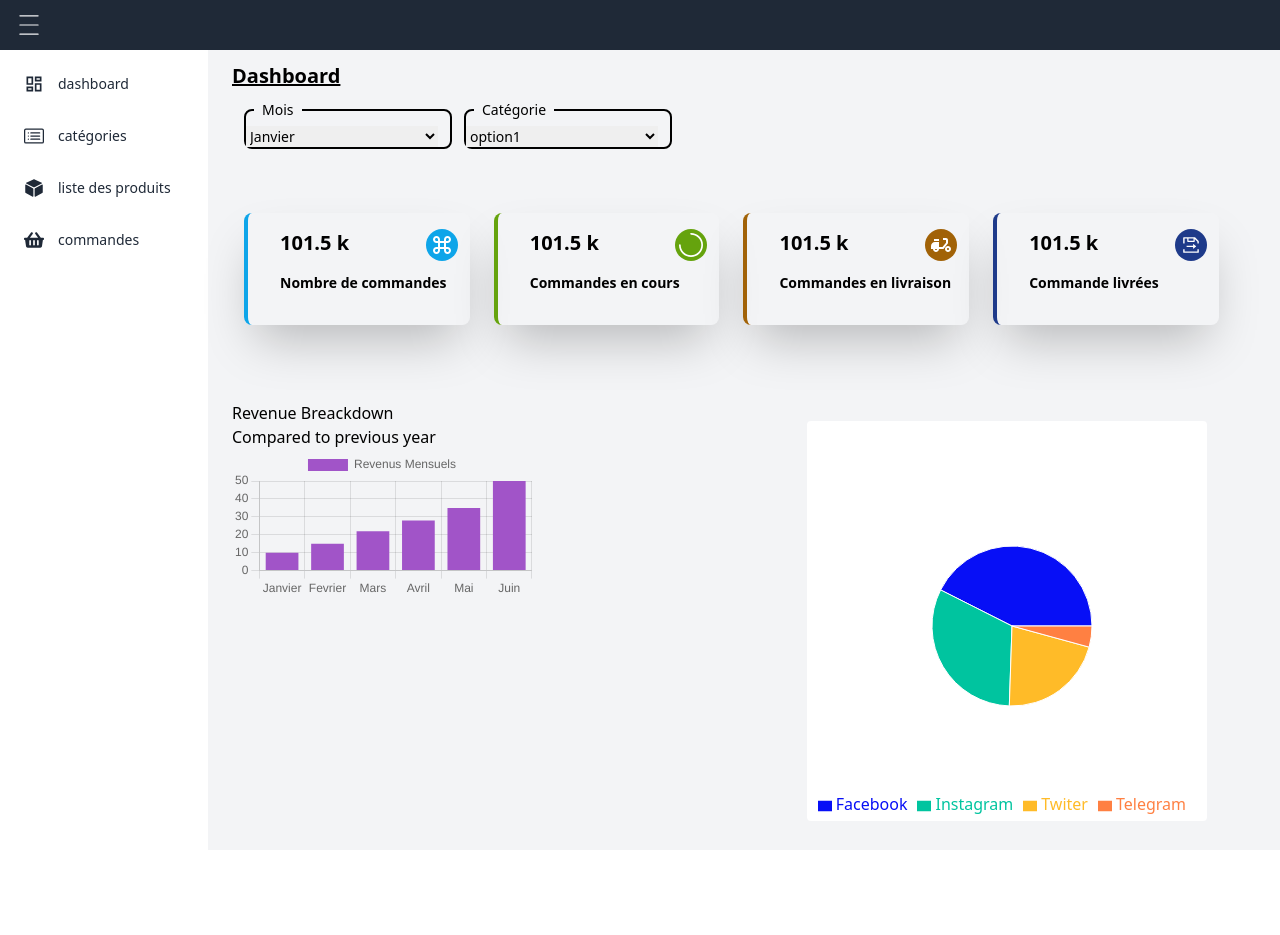
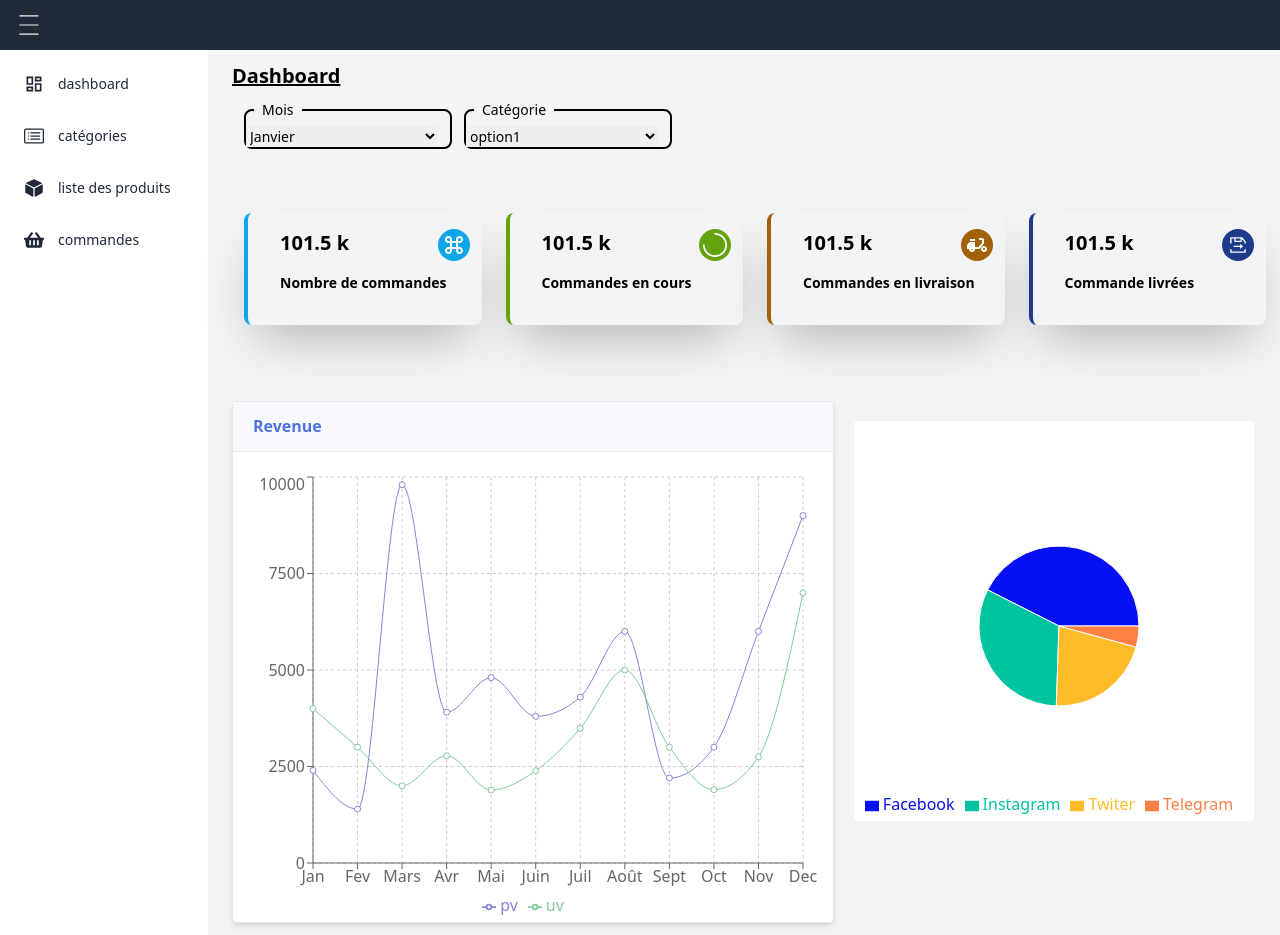
Before and after one commit to mbayeseck28/tache-validation-react-ui, a React (Create React App) app: page / in a window 1280 px wide. Before the commit the page ends 850 px from the top, so only its background shows below. Built offline with nearby package versions, Linux system fonts and the light colour scheme.

Commit message:
modification graphe

```diff
--- a/src/pages/admin/Dashboard.jsx
+++ b/src/pages/admin/Dashboard.jsx
@@ -17,11 +17,11 @@ const Dashboard = () => {
           <Cards/>
         </div>
       </div>
-    <div className='flex justify-between'>
-      <div>
+    <div className='flex w-full'>
+      <div className='basis-[50%]'>
         <Revenue />
       </div>
-      <div>
+      <div className='basis-[50%]'>
         <Graphique2 />
       </div>
     </div>
--- a/src/pages/admin/Revenue.jsx
+++ b/src/pages/admin/Revenue.jsx
@@ -1,29 +1,100 @@
-import { Bar } from "react-chartjs-2";
-import { Chart as ChartJS, BarElement, Tooltip, Legend, CategoryScale, LinearScale } from "chart.js";
+import React from 'react'
+import { LineChart, Line, XAxis, YAxis, CartesianGrid, Tooltip, Legend } from 'recharts';
 
-
-ChartJS.register( BarElement, Tooltip, Legend, CategoryScale, LinearScale )
-
+const datas = [
+  {
+      mois: 'Jan',
+      uv: 4000,
+      pv: 2400,
+  },
+  {
+      mois: 'Fev',
+      uv: 3000,
+      pv: 1398,
+  },
+  {
+      mois: 'Mars',
+      uv: 2000,
+      pv: 9800,
+  },
+  {
+      mois: 'Avr',
+      uv: 2780,
+      pv: 3908,
+  },
+  {
+      mois: 'Mai',
+      uv: 1890,
+      pv: 4800,
+  },
+  {
+      mois: 'Juin',
+      uv: 2390,
+      pv: 3800,
+  },
+  {
+      mois: 'Juil',
+      uv: 3490,
+      pv: 4300,
+  },
+  {
+    mois: 'Août',
+    uv: 5000,
+    pv: 6000,
+  },
+  {
+    mois: 'Sept',
+    uv: 3000,
+    pv: 2200,
+  },
+  {
+    mois: 'Oct',
+    uv: 1900,
+    pv: 3000,
+  },
+  {
+    mois: 'Nov',
+    uv: 2750,
+    pv: 6000,
+  },
+  {
+    mois: 'Dec',
+    uv: 7000,
+    pv: 9000,
+  },
+];
 
 function Revenue() {
 
-  const data = {
-    labels: ["Janvier", "Fevrier", "Mars", "Avril", "Mai", "Juin"],
-    datasets: [
-      {
-        label: "Revenus Mensuels",
-        data: [10, 15, 22, 28, 35, 50],
-        backgroundColor: 'rgb(161, 84, 200)',
-      },
-    ],
-  };
 
   return (
-        <div className="revenue">
-          <h2 className="text-bold">Revenue Breackdown</h2>
-          <h6>Compared to previous year</h6>
-          <Bar data={data} />
-        </div>
+    <div className='basis-[50%] border bg-white shadow-md cursor-pointer rounded-[4px] mr-[20px]'>
+      <div className='bg-[#F8F9FC] flex items-center justify-between py-[15px] px-[20px] border-b-[1px] border-[#EDEDED] mb-[20px]'>
+          <h2 className='text-[#4e73df] text-[16px] leading-[19px] font-bold'>Revenue</h2>
+      </div>
+
+      <div className="w-full">
+          <LineChart
+              width={600}
+              height={450}
+              data={datas}
+              margin={{
+                  top: 5,
+                  right: 30,
+                  left: 20,
+                  bottom: 5,
+              }}
+          >
+              <CartesianGrid strokeDasharray="3 3" />
+              <XAxis dataKey="mois" />
+              <YAxis />
+              <Tooltip />
+              <Legend />
+              <Line type="monotone" dataKey="pv" stroke="#8884d8" activeDot={{ r: 8 }} />
+              <Line type="monotone" dataKey="uv" stroke="#82ca9d" />
+          </LineChart>
+      </div>
+    </div>
   );
 }
 
```
